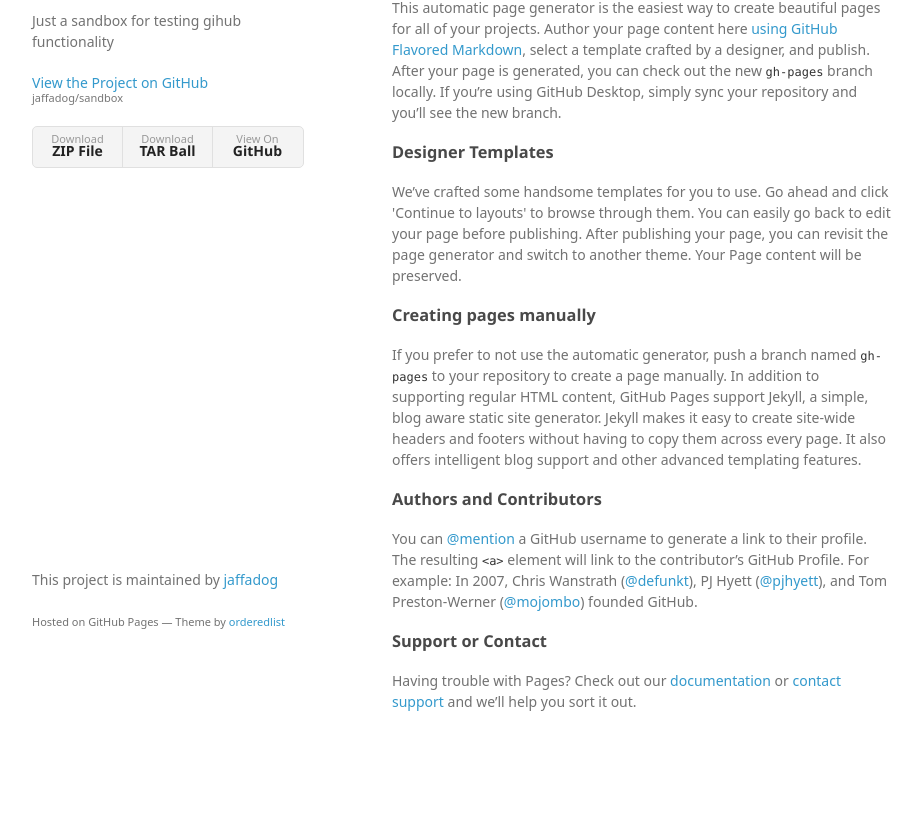
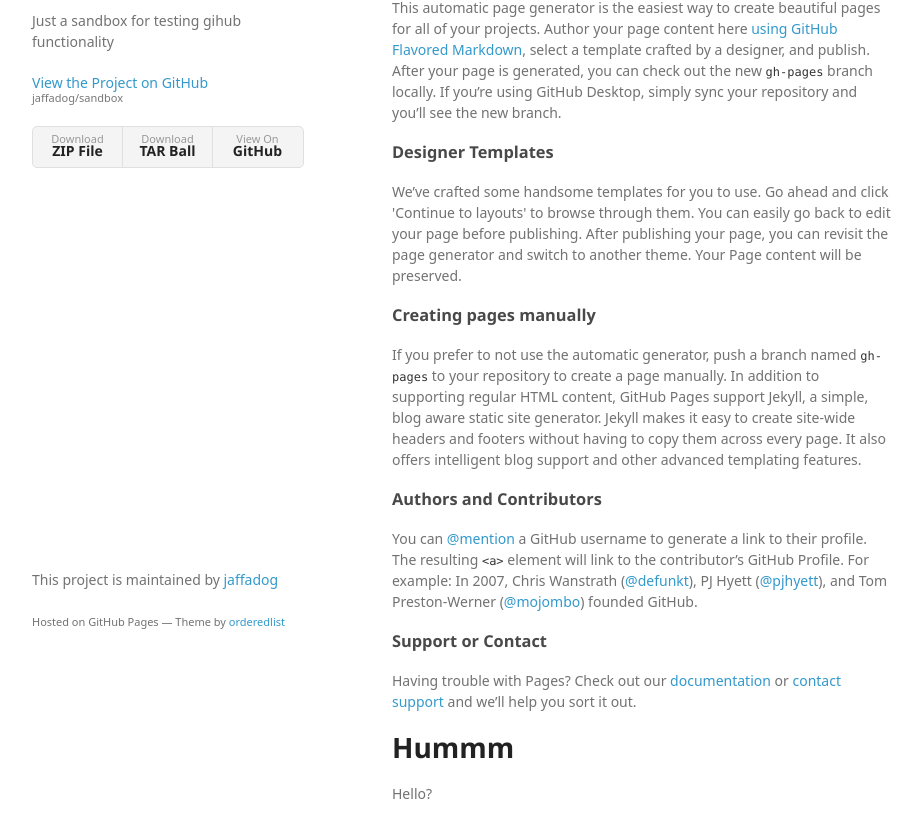
Before and after one commit to jaffadog/sandbox, a plain HTML site: page index.html in a window 1280 px wide. Shown: the part 99-936 px from the top of the page, without its empty margins (178-1100 px from the left). Before the commit the page ends 881 px from the top, so only its background shows below. Drawn offline with Linux system fonts and the light colour scheme; a web font is replaced by a local one.

```diff
--- a/index.html
+++ b/index.html
@@ -52,6 +52,11 @@
 <a id="support-or-contact" class="anchor" href="#support-or-contact" aria-hidden="true"><span aria-hidden="true" class="octicon octicon-link"></span></a>Support or Contact</h3>
 
 <p>Having trouble with Pages? Check out our <a href="https://help.github.com/pages">documentation</a> or <a href="https://github.com/contact">contact support</a> and we’ll help you sort it out.</p>
+
+<h1>
+<a id="hummm" class="anchor" href="#hummm" aria-hidden="true"><span aria-hidden="true" class="octicon octicon-link"></span></a>Hummm</h1>
+
+<p>Hello?</p>
       </section>
       <footer>
         <p>This project is maintained by <a href="https://github.com/jaffadog">jaffadog</a></p>
```
Also changed, not shown: params.json (+1 -1 lines).
